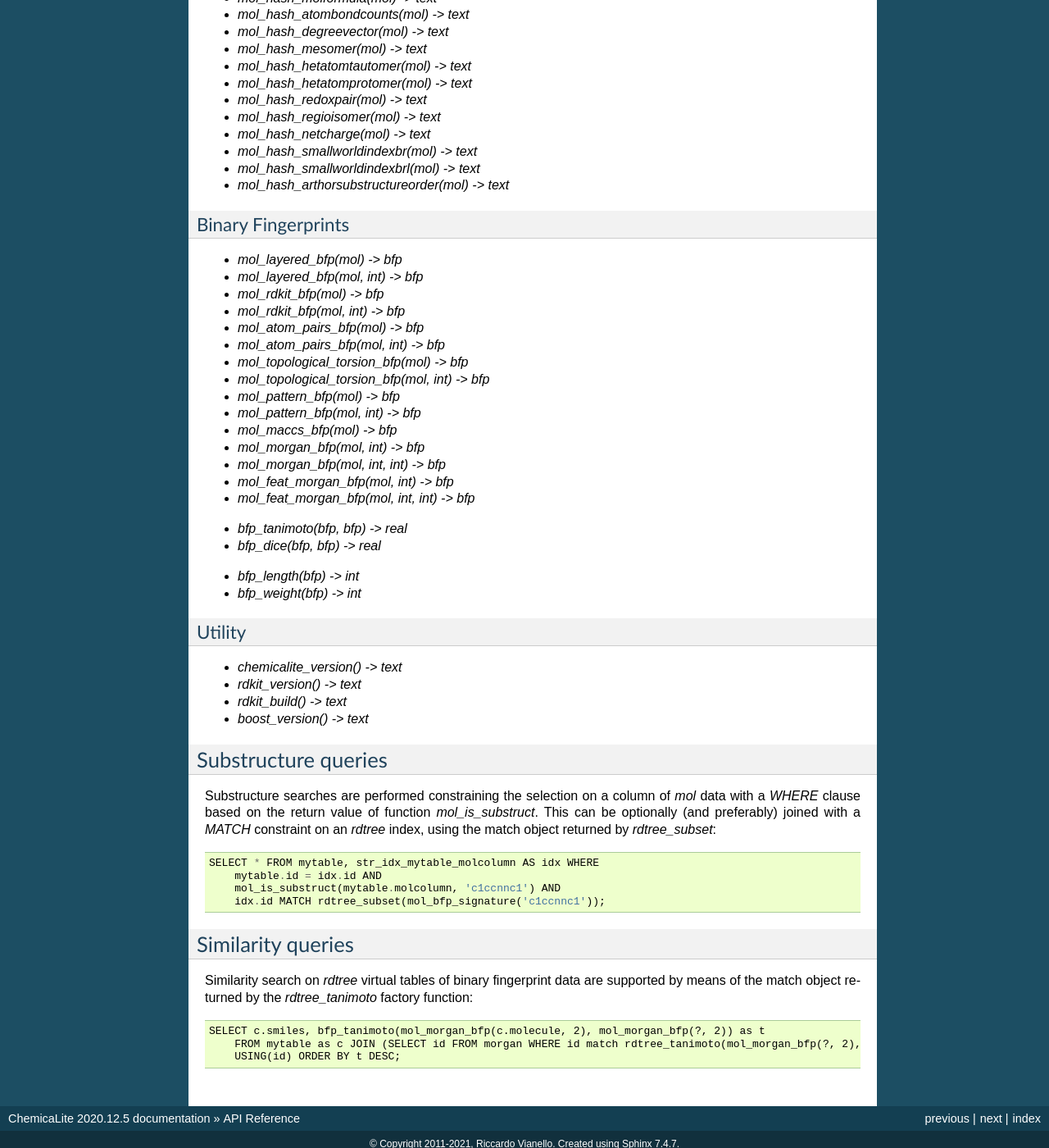
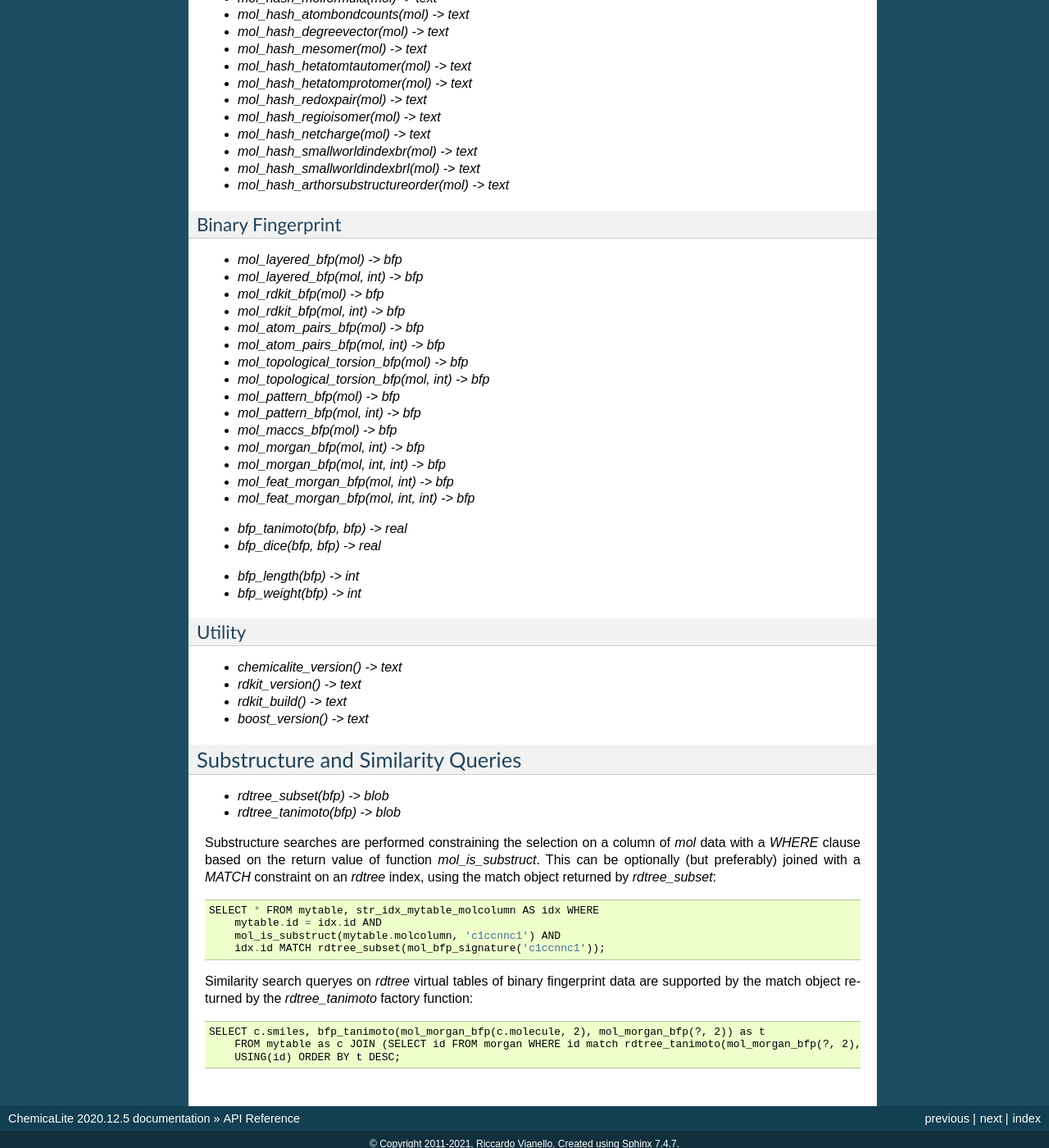
Before and after one commit to rvianello/chemicalite, a Sphinx documentation site: the page built from docs/api.rst, in a window 1280 px wide and 1400 px high, scrolled down 1269 px. Shown: the whole window at 82% size. Built offline with Sphinx 7.4.7, drawn with Linux system fonts in a browser that asks for light colours; some of the changed text lies outside the part shown.

Commit message:
other tiny adjustments

```diff
--- a/docs/api.rst
+++ b/docs/api.rst
@@ -82,8 +82,8 @@ Molecule
 * `mol_hash_smallworldindexbrl(mol) -> text`
 * `mol_hash_arthorsubstructureorder(mol) -> text`
 
-Binary Fingerprints
-...................
+Binary Fingerprint
+..................
 
 * `mol_layered_bfp(mol) -> bfp`
 * `mol_layered_bfp(mol, int) -> bfp`
@@ -119,20 +119,20 @@ Utility
 * `rdkit_build() -> text`
 * `boost_version() -> text`
 
-Substructure queries
---------------------
+Substructure and Similarity Queries
+-----------------------------------
 
-Substructure searches are performed constraining the selection on a column of `mol` data with a `WHERE` clause based on the return value of function `mol_is_substruct`. This can be optionally (and preferably) joined with a `MATCH` constraint on an `rdtree` index, using the match object returned by `rdtree_subset`::
+* `rdtree_subset(bfp) -> blob`
+* `rdtree_tanimoto(bfp) -> blob`
+
+Substructure searches are performed constraining the selection on a column of `mol` data with a `WHERE` clause based on the return value of function `mol_is_substruct`. This can be optionally (but preferably) joined with a `MATCH` constraint on an `rdtree` index, using the match object returned by `rdtree_subset`::
 
     SELECT * FROM mytable, str_idx_mytable_molcolumn AS idx WHERE
         mytable.id = idx.id AND
         mol_is_substruct(mytable.molcolumn, 'c1ccnnc1') AND
         idx.id MATCH rdtree_subset(mol_bfp_signature('c1ccnnc1'));
 
-Similarity queries
-------------------
-
-Similarity search on `rdtree` virtual tables of binary fingerprint data are supported by means of the match object returned by the `rdtree_tanimoto` factory function::
+Similarity search queryes on `rdtree` virtual tables of binary fingerprint data are supported by the match object returned by the `rdtree_tanimoto` factory function::
 
     SELECT c.smiles, bfp_tanimoto(mol_morgan_bfp(c.molecule, 2), mol_morgan_bfp(?, 2)) as t
         FROM mytable as c JOIN (SELECT id FROM morgan WHERE id match rdtree_tanimoto(mol_morgan_bfp(?, 2), ?)) as idx
```
